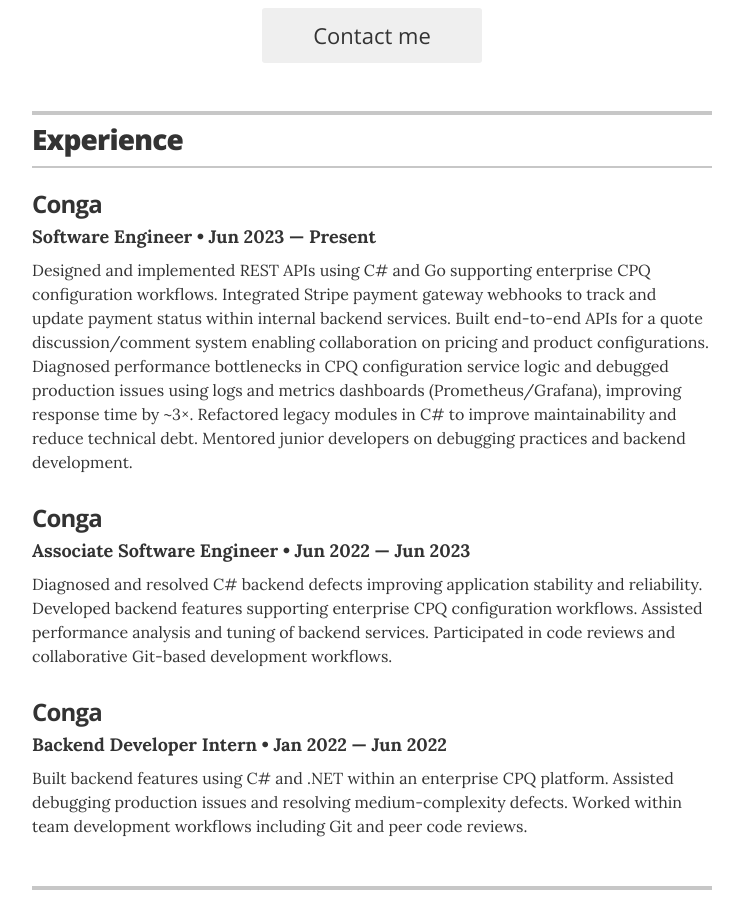
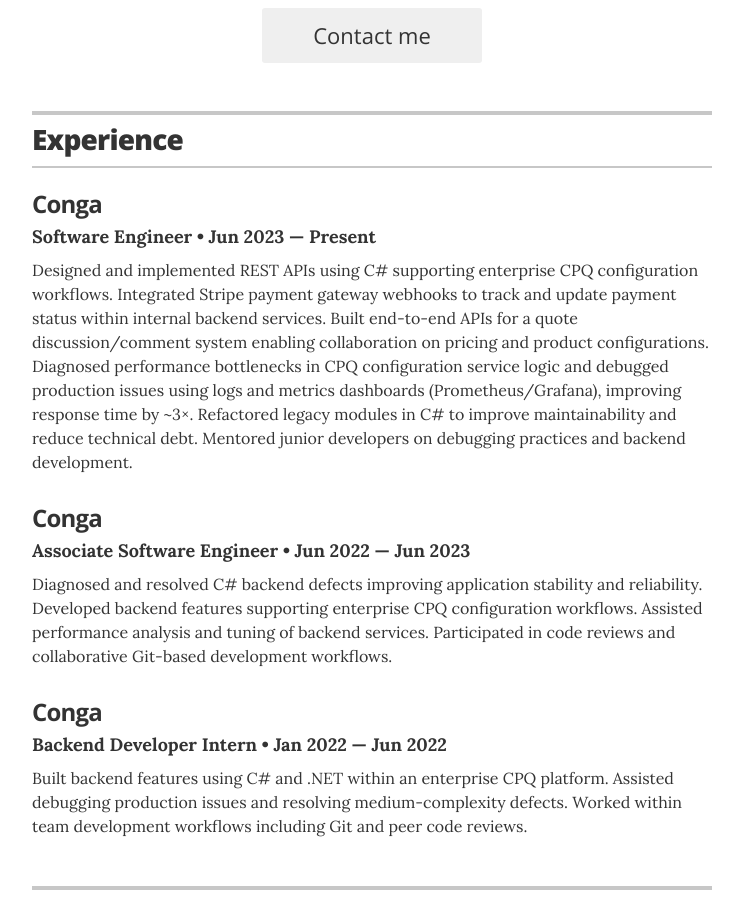
Before and after one commit to ChochChill/resume, a Jekyll site: the page built from index.html, in a window 1280 px wide and 900 px high, scrolled down 423 px. Shown: the whole window, without its empty margins (268-1011 px from the left). Built offline with Jekyll 4.4.1, drawn with Linux system fonts in a browser that asks for light colours.

Commit message:
Remove Go from professional experience section

```diff
--- a/_data/experience.yml
+++ b/_data/experience.yml
@@ -2,7 +2,7 @@
 - company: Conga
   position: Software Engineer
   duration: Jun 2023 &mdash; Present
-  summary: Designed and implemented REST APIs using C# and Go supporting enterprise CPQ configuration workflows. Integrated Stripe payment gateway webhooks to track and update payment status within internal backend services. Built end-to-end APIs for a quote discussion/comment system enabling collaboration on pricing and product configurations. Diagnosed performance bottlenecks in CPQ configuration service logic and debugged production issues using logs and metrics dashboards (Prometheus/Grafana), improving response time by ~3&times;. Refactored legacy modules in C# to improve maintainability and reduce technical debt. Mentored junior developers on debugging practices and backend development.
+  summary: Designed and implemented REST APIs using C# supporting enterprise CPQ configuration workflows. Integrated Stripe payment gateway webhooks to track and update payment status within internal backend services. Built end-to-end APIs for a quote discussion/comment system enabling collaboration on pricing and product configurations. Diagnosed performance bottlenecks in CPQ configuration service logic and debugged production issues using logs and metrics dashboards (Prometheus/Grafana), improving response time by ~3&times;. Refactored legacy modules in C# to improve maintainability and reduce technical debt. Mentored junior developers on debugging practices and backend development.
 
 - company: Conga
   position: Associate Software Engineer
```
